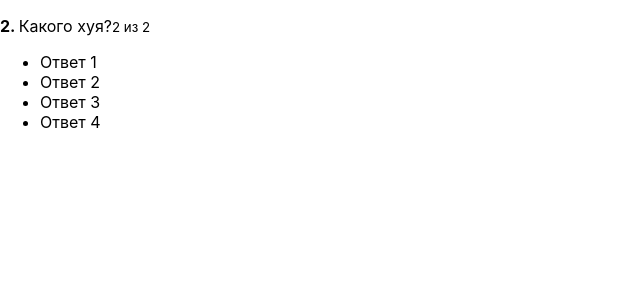
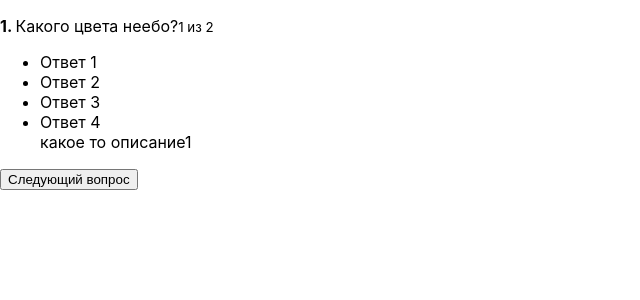
Before and after one commit to pkonnov/questionnaire_reactjs, a React app: page / in a window 1280 px wide. Both pictures are taken after a click on the item "Ответ 1". Shown: the top 300 px of the page, without its empty margins (0-640 px from the left). Built offline with nearby package versions, Linux system fonts and the light colour scheme.

Commit message:
add button fruther, view context after choice answer

```diff
--- a/src/components/ActiveQuiz/ActiveQuiz.js
+++ b/src/components/ActiveQuiz/ActiveQuiz.js
@@ -24,8 +24,10 @@ const ActiveQuiz = props => {
         </p>
 
         <AnswersList
+          state={props.state}
           answers={props.answers}
           onAnswerClick={props.onAnswerClick}
+          notRight={props.notRight}
         />
       </div>
   }
@@ -33,6 +35,16 @@ const ActiveQuiz = props => {
   return (
     <div className={classes.ActiveQuiz}>
         {closeTitle}
+        {props.classBtnFruther
+         ?
+         <button
+         title="Yes this is a bug, hide, show"
+         className={classes.BtnFruther}
+         onClick={props.nextQuestion}
+         >Следующий вопрос
+         </button>
+         : null
+        }
     </div>
   )
 }
--- a/src/components/AnswersList/AnswerItem/AnswerItem.css
+++ b/src/components/AnswersList/AnswerItem/AnswerItem.css
@@ -15,3 +15,11 @@
 .AnswerItem:hover > {
 
 }
+
+.AnswerItem.success{
+  background: #86fb86;
+}
+
+.AnswerItem.error{
+  background: #ff5050;
+}
--- a/src/components/AnswersList/AnswerItem/AnswerItem.js
+++ b/src/components/AnswersList/AnswerItem/AnswerItem.js
@@ -2,13 +2,25 @@ import React from 'react'
 import classes from './AnswerItem.css'
 
 const AnswerItem = props => {
+
+  const cls = [classes.AnswerItem]
+
+  if(props.state){
+    cls.push(classes[props.state])
+  }
+
+  // const showDes = (answerId) => {
+  //   return null
+  // }
+
   return(
     <li
-      className={classes.AnswerItem}
+      className={cls.join(' ')}
       onClick={() => props.onAnswerClick(props.answer.id)}
     >
-      {props.answer.text}
+      {props.answer.text} <br/>
     </li>
+
   )
 }
 
--- a/src/components/AnswersList/AnswersList.js
+++ b/src/components/AnswersList/AnswersList.js
@@ -10,9 +10,12 @@ const AnswersList = props => (
           key={index}
           answer={answer}
           onAnswerClick={props.onAnswerClick}
+          state={props.state ? props.state[answer.id] : null}
+          notRight={props.notRight}
         />
       )
     })}
+    {props.notRight}
   </ul>
 )
 
--- a/src/containers/Quiz/Quiz.js
+++ b/src/containers/Quiz/Quiz.js
@@ -4,8 +4,11 @@ import ActiveQuiz from '../../components/ActiveQuiz/ActiveQuiz'
 
 class Quiz extends Component {
   state = {
+    answerState: null,
     showTitle: false,
     activeQuestion: 0,
+    showBtnFruther: false,
+    notRight: null,
     titlePage: [
       {
         titleTest: 'Название опросника',
@@ -16,23 +19,25 @@ class Quiz extends Component {
       {
         question: 'Какого цвета неебо?',
         rightAnswerId: 2,
+        rightAnswerQuestion: 'ахахахаха',
         id: 1,
         answers: [
-          {text: 'Ответ 1', id:1},
-          {text: 'Ответ 2', id:2},
-          {text: 'Ответ 3', id:3},
-          {text: 'Ответ 4', id:4}
+          {text: 'Ответ 1', id:1, description:'какое то описание1'},
+          {text: 'Ответ 2', id:2, description:'какое то описание2'},
+          {text: 'Ответ 3', id:3, description:'какое то описание3'},
+          {text: 'Ответ 4', id:4, description:'какое то описание4'}
         ]
       },
       {
         question: 'Какого хуя?',
         rightAnswerId: 3,
+        rightAnswerQuestion: 'петя ты чо дурак?',
         id: 2,
         answers: [
-          {text: 'Ответ 1', id:1},
-          {text: 'Ответ 2', id:2},
-          {text: 'Ответ 3', id:3},
-          {text: 'Ответ 4', id:4}
+          {text: '0Ответ 1', id:1, description:'какое то описание1'},
+          {text: '0Ответ 2', id:2, description:'какое то описание2'},
+          {text: '0Ответ 3', id:3, description:'какое то описание3'},
+          {text: '0Ответ 4', id:4, description:'какое то описание4'}
         ]
       }
     ]
@@ -44,12 +49,48 @@ class Quiz extends Component {
     })
   }
 
-  onAnswerClickHandler = (answerId) => {
-    console.log("answer id: ", answerId)
+  nextQuestion = () => {
     this.setState({
-      activeQuestion: this.state.activeQuestion + 1
+      activeQuestion: this.state.activeQuestion + 1,
+      answerState: null,
+      showBtnFruther: !this.state.showBtnFruther,
+      notRight: null
     })
   }
+
+  onAnswerClickHandler = (answerId) => {
+
+    const question = this.state.quiz[this.state.activeQuestion]
+    // console.log(question)
+    this.setState({
+      showBtnFruther: true,
+      notRight: question.answers[answerId-1].description
+    })
+    // console.log(this.notRight)
+
+    if (question.rightAnswerId === answerId){
+
+      this.setState({
+        answerState: {[answerId]: 'success'},
+      })
+
+        if (this.isQuizFinished()){
+          return console.log('fifnished');
+        } else {
+
+        }
+
+    } else {
+      this.setState({
+        answerState: {[answerId]: 'error'}
+      })
+    }
+
+  }
+
+isQuizFinished(){
+  return this.state.activeQuestion +1 === this.state.quiz.length
+}
 
   render() {
     return (
@@ -57,14 +98,18 @@ class Quiz extends Component {
           <div className={classes.QuizWrapper}>
             <ActiveQuiz
               showTitle={this.state.showTitle}
-              titleTest={this.state.titlePage.titleTest}
-              textTest={this.state.titlePage.textTest}
+              titleTest={this.state.titlePage[0].titleTest}
+              textTest={this.state.titlePage[0].textTest}
               titleShowHandle={this.titleShowHandle}
               answers={this.state.quiz[this.state.activeQuestion].answers}
               question={this.state.quiz[this.state.activeQuestion].question}
               onAnswerClick={this.onAnswerClickHandler}
               quizLength={this.state.quiz.length}
               answerNumber={this.state.activeQuestion + 1}
+              classBtnFruther={this.state.showBtnFruther}
+              nextQuestion={this.nextQuestion}
+              state={this.state.answerState}
+              notRight={this.state.notRight}
             />
           </div>
       </div>
```
